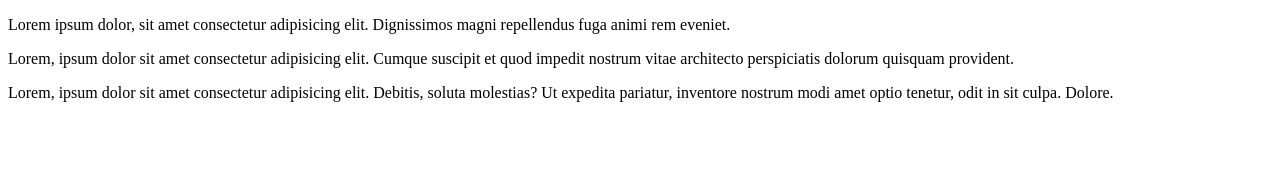
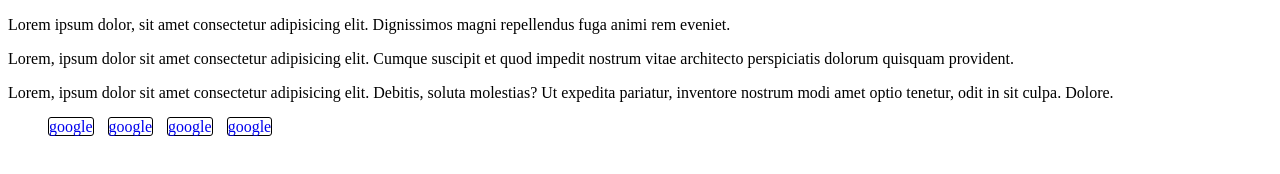
Before and after one commit to md-zihad/Practice_1, a plain HTML site: page index.html in a window 1280 px wide. Drawn offline with Linux system fonts and the light colour scheme.

Commit message:
added styles and some other tags

```diff
--- a/index.html
+++ b/index.html
@@ -4,12 +4,35 @@
     <meta charset="UTF-8">
     <meta name="viewport" content="width=device-width, initial-scale=1.0">
     <title>It's Practice Website</title>
+    <style>
+        li{
+            text-decoration: none;
+            display: inline;
+            margin-right: 10px;
+
+        }
+
+        a{
+
+            text-decoration: none;
+            border: 1px solid black;
+            border-radius: 3px;
+        }
+    </style>
 </head>
 <body>
     <p>Lorem ipsum dolor, sit amet consectetur adipisicing elit. Dignissimos magni repellendus fuga animi rem eveniet.</p>
     <p>Lorem, ipsum dolor sit amet consectetur adipisicing elit. Cumque suscipit et quod impedit nostrum vitae architecto perspiciatis dolorum quisquam provident. </p>
     <p>Lorem, ipsum dolor sit amet consectetur adipisicing elit. Debitis, soluta molestias? Ut expedita pariatur, inventore nostrum modi amet optio tenetur, odit in sit culpa. Dolore.
     </p>
-    <p></p>
+
+<ul>
+    <li><a href="https://www.google.com/">google</a></li>
+    <li><a href="https://www.google.com/">google</a></li>
+    <li><a href="https://www.google.com/">google</a></li>
+    <li><a href="https://www.google.com/">google</a></li>
+</ul>
+
+
 </body>
 </html>
```
